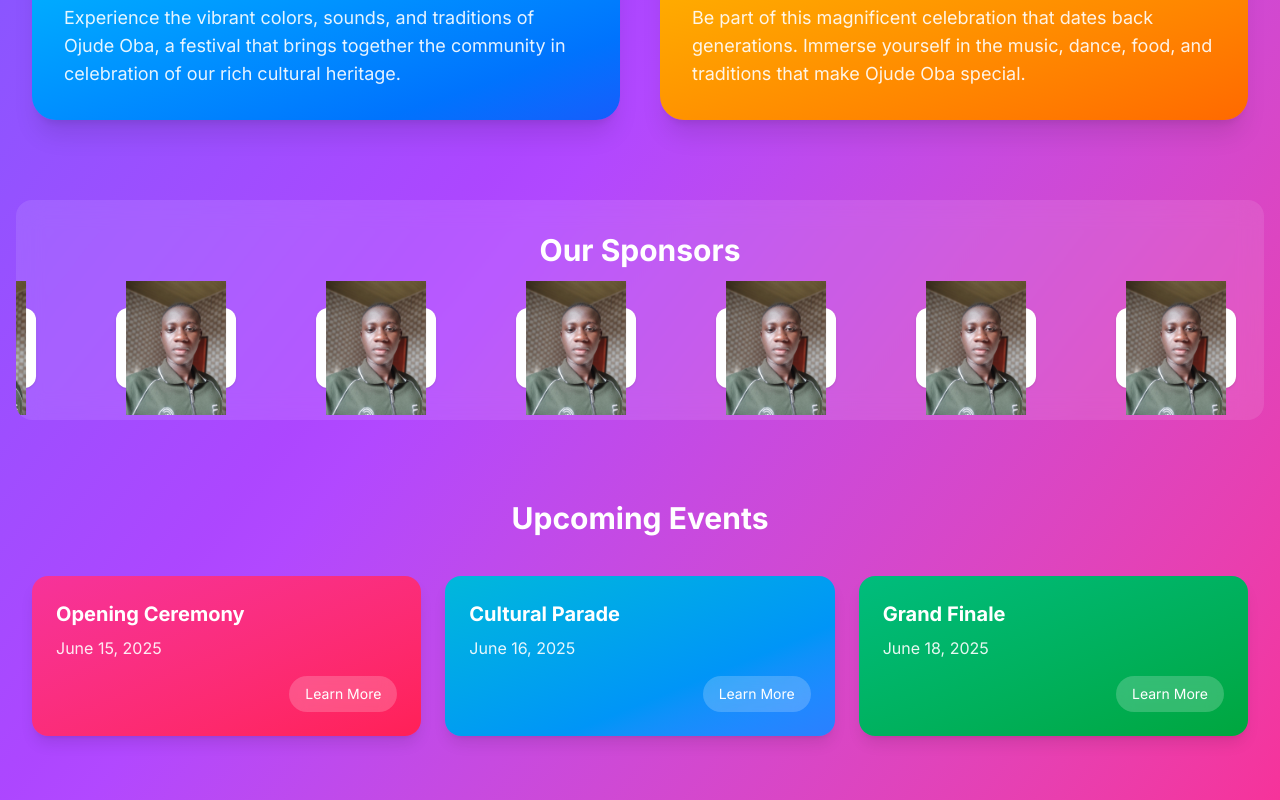
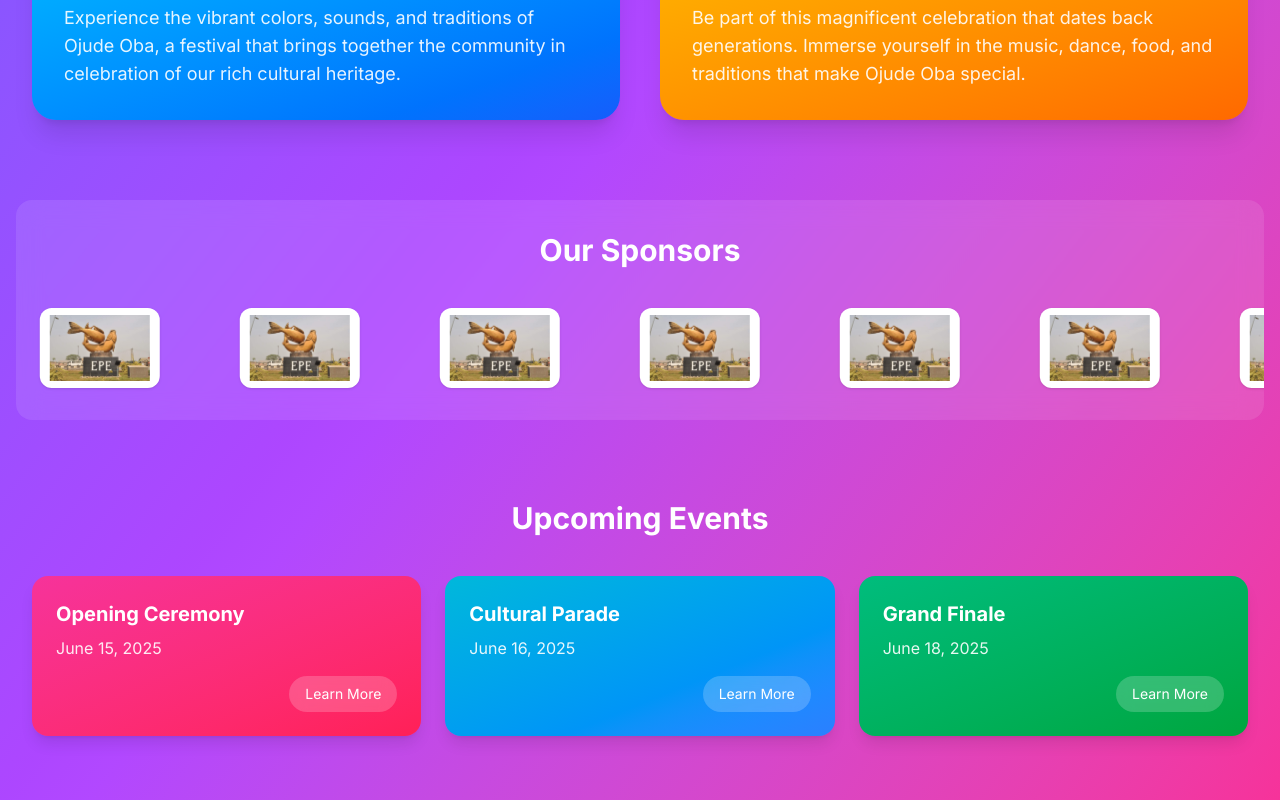
Before and after one commit to Sinfosecurity/ojudeoba-epe, a Next.js app: page / in a window 1280 px wide. Shown: the part 824-1624 px from the top of the page. Built offline with nearby package versions, Linux system fonts and the light colour scheme.

Commit message:
Update sponsors array to use the correct images

```diff
--- a/app/page.tsx
+++ b/app/page.tsx
@@ -11,10 +11,12 @@ const sliderImages = [
 ];
 
 const sponsors = [
-  "/bamidele.jpg",
-  "/bamidele.jpg",
-  "/bamidele.jpg",
-  "/bamidele.jpg",
+  "/epe-01.jpg",
+  "/epe-01.jpg",
+  "/epe-01.jpg",
+  "/epe-01.jpg",
+  "/epe-01.jpg",
+  "/epe-01.jpg",
 ];
 
 export default function HomePage() {
```
